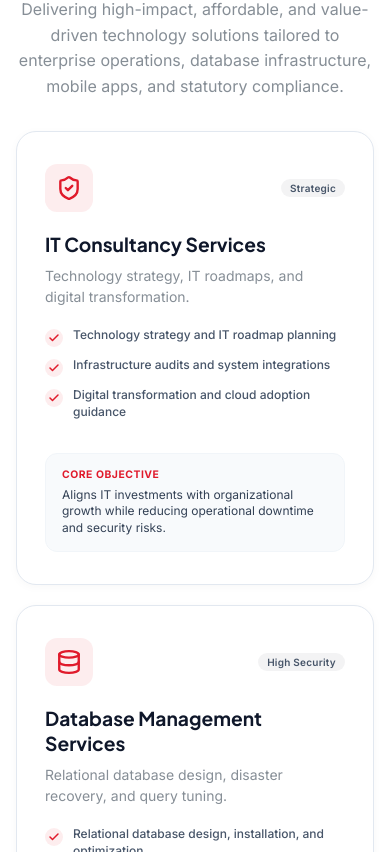
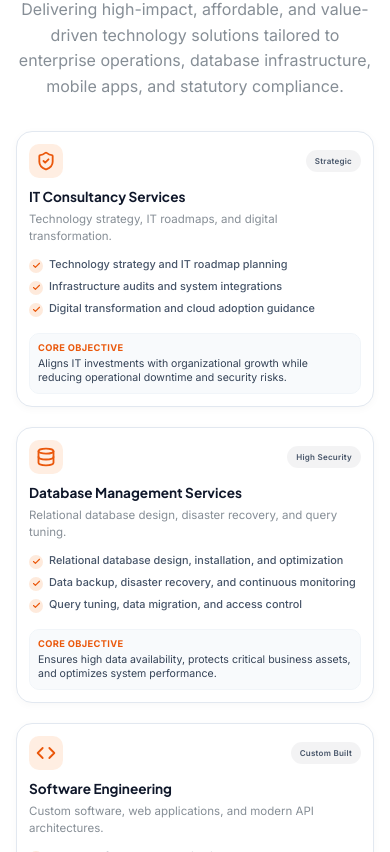
Before and after one commit to Fastrackgh/fastrack-home, a Next.js app: page / in a window 390 px wide. Shown: the part 5132-5984 px from the top of the page. Built offline with nearby package versions, Linux system fonts and the light colour scheme.

Commit message:
refactor: update SchoolFeaturesSection design with responsive layouts and modern theme aesthetics

```diff
--- a/src/components/molecules/ServiceCard/ServiceCard.tsx
+++ b/src/components/molecules/ServiceCard/ServiceCard.tsx
@@ -14,104 +14,111 @@ interface ServiceCardProps {
 export const ServiceCard: React.FC<ServiceCardProps> = ({ service, icon }) => {
   return (
     <motion.div
-      whileHover={{ y: -8 }}
-      transition={{ duration: 0.25, ease: [0.16, 1, 0.3, 1] }}
+      whileHover={{ y: -4 }}
+      transition={{ duration: 0.2, ease: [0.16, 1, 0.3, 1] }}
       style={{ height: '100%' }}
     >
       <Box
         style={{
-          padding: '32px 28px',
-          borderRadius: '20px',
+          padding: 'clamp(12px, 2.5vw, 24px)',
+          borderRadius: '16px',
           background: '#ffffff',
           border: '1px solid #e2e8f0',
-          boxShadow: '0 2px 10px rgba(0, 0, 0, 0.03)',
+          boxShadow: '0 2px 8px rgba(0, 0, 0, 0.03)',
           height: '100%',
           display: 'flex',
           flexDirection: 'column',
           justifyContent: 'space-between',
           position: 'relative',
           overflow: 'hidden',
-          transition: 'border-color 0.25s ease, box-shadow 0.25s ease',
+          transition: 'border-color 0.2s ease, box-shadow 0.2s ease',
         }}
         onMouseEnter={(e) => {
-          e.currentTarget.style.borderColor = '#cbd5e1';
-          e.currentTarget.style.boxShadow = '0 20px 40px -8px rgba(11, 15, 23, 0.09)';
+          e.currentTarget.style.borderColor = '#fdba74';
+          e.currentTarget.style.boxShadow = '0 12px 28px -6px rgba(249, 115, 22, 0.12)';
         }}
         onMouseLeave={(e) => {
           e.currentTarget.style.borderColor = '#e2e8f0';
-          e.currentTarget.style.boxShadow = '0 2px 10px rgba(0, 0, 0, 0.03)';
+          e.currentTarget.style.boxShadow = '0 2px 8px rgba(0, 0, 0, 0.03)';
         }}
       >
         <Box>
-          <Group justify="space-between" align="center" mb="lg">
-            <motion.div
-              whileHover={{ rotate: [0, -10, 10, 0], scale: 1.1 }}
-              transition={{ duration: 0.4 }}
-            >
+          {/* Top Row: Icon & Badge */}
+          <Group justify="space-between" align="center" mb={{ base: 'xs', sm: 'md' }} wrap="nowrap" gap={6}>
             <Box
               style={{
-                  width: 48,
-                  height: 48,
-                  borderRadius: 12,
-                  background: 'rgba(224, 26, 43, 0.08)',
-                  color: '#e01a2b',
+                width: 'clamp(34px, 4.5vw, 46px)',
+                height: 'clamp(34px, 4.5vw, 46px)',
+                borderRadius: 10,
+                background: 'rgba(249, 115, 22, 0.12)',
+                color: '#ea580c',
                 display: 'flex',
                 alignItems: 'center',
                 justifyContent: 'center',
+                padding: 'clamp(7px, 1vw, 10px)',
+                flexShrink: 0,
               }}
             >
               {icon}
             </Box>
-            </motion.div>
+
             <Badge
               variant="light"
               color="gray"
-              size="sm"
+              size="xs"
               style={{
                 textTransform: 'none',
                 fontWeight: 600,
                 color: '#475569',
+                fontSize: 'clamp(8px, 1vw, 11px)',
+                padding: '3px 8px',
+                height: 'auto',
+                flexShrink: 0,
               }}
             >
               {service.badge}
             </Badge>
           </Group>
 
+          {/* Title */}
           <Text
             style={{
               fontFamily: 'var(--font-heading)',
               fontWeight: 700,
-              fontSize: '1.2rem',
+              fontSize: 'clamp(0.85rem, 1.3vw, 1.15rem)',
               color: '#0f172a',
-              lineHeight: 1.3,
-              marginBottom: 8,
+              lineHeight: 1.25,
+              marginBottom: 6,
             }}
           >
             {service.title}
           </Text>
 
+          {/* Short Description */}
           <Text
-            size="sm"
+            size="xs"
             c="dimmed"
             style={{
               fontFamily: 'var(--font-inter)',
-              lineHeight: 1.5,
-              marginBottom: 20,
+              lineHeight: 1.45,
+              fontSize: 'clamp(0.72rem, 1.05vw, 0.86rem)',
+              marginBottom: 12,
             }}
           >
             {service.shortDesc}
           </Text>
 
-          <Stack gap={10} mb="xl">
+          {/* Bullet Points */}
+          <Stack gap={6} mb="md">
             {service.bulletPoints.map((point, index) => (
-              <Group key={index} gap="xs" wrap="nowrap" align="flex-start">
+              <Group key={index} gap={6} wrap="nowrap" align="flex-start">
                 <Box
                   style={{
-                    width: 18,
-                    height: 18,
+                    width: 14,
+                    height: 14,
                     borderRadius: '50%',
-                    background: 'rgba(224, 26, 43, 0.08)',
-                    color: '#e01a2b',
+                    background: 'rgba(249, 115, 22, 0.15)',
+                    color: '#ea580c',
                     display: 'flex',
                     alignItems: 'center',
                     justifyContent: 'center',
@@ -119,15 +126,16 @@ export const ServiceCard: React.FC<ServiceCardProps> = ({ service, icon }) => {
                     marginTop: 2,
                   }}
                 >
-                  <Check size={12} strokeWidth={3} />
+                  <Check size={9} strokeWidth={3} />
                 </Box>
                 <Text
                   size="xs"
                   style={{
                     fontFamily: 'var(--font-inter)',
                     color: '#475569',
-                    lineHeight: 1.4,
+                    lineHeight: 1.35,
                     fontWeight: 500,
+                    fontSize: 'clamp(0.68rem, 0.95vw, 0.8rem)',
                   }}
                 >
                   {point}
@@ -140,8 +148,8 @@ export const ServiceCard: React.FC<ServiceCardProps> = ({ service, icon }) => {
         {/* Core Objective Callout */}
         <Box
           style={{
-            padding: '14px 16px',
-            borderRadius: '12px',
+            padding: 'clamp(8px, 1.5vw, 12px)',
+            borderRadius: '10px',
             background: '#f8fafc',
             border: '1px solid #f1f5f9',
           }}
@@ -151,10 +159,10 @@ export const ServiceCard: React.FC<ServiceCardProps> = ({ service, icon }) => {
             fw={700}
             style={{
               textTransform: 'uppercase',
-              letterSpacing: '0.05em',
-              fontSize: '0.65rem',
-              color: '#e01a2b',
-              marginBottom: 4,
+              letterSpacing: '0.04em',
+              fontSize: 'clamp(0.58rem, 0.8vw, 0.65rem)',
+              color: '#ea580c',
+              marginBottom: 2,
             }}
           >
             Core Objective
@@ -164,7 +172,8 @@ export const ServiceCard: React.FC<ServiceCardProps> = ({ service, icon }) => {
             style={{
               fontFamily: 'var(--font-inter)',
               color: '#334155',
-              lineHeight: 1.4,
+              lineHeight: 1.35,
+              fontSize: 'clamp(0.66rem, 0.9vw, 0.78rem)',
             }}
           >
             {service.coreObjective}
```
Lines whose indentation alone changed are shown as unchanged.
